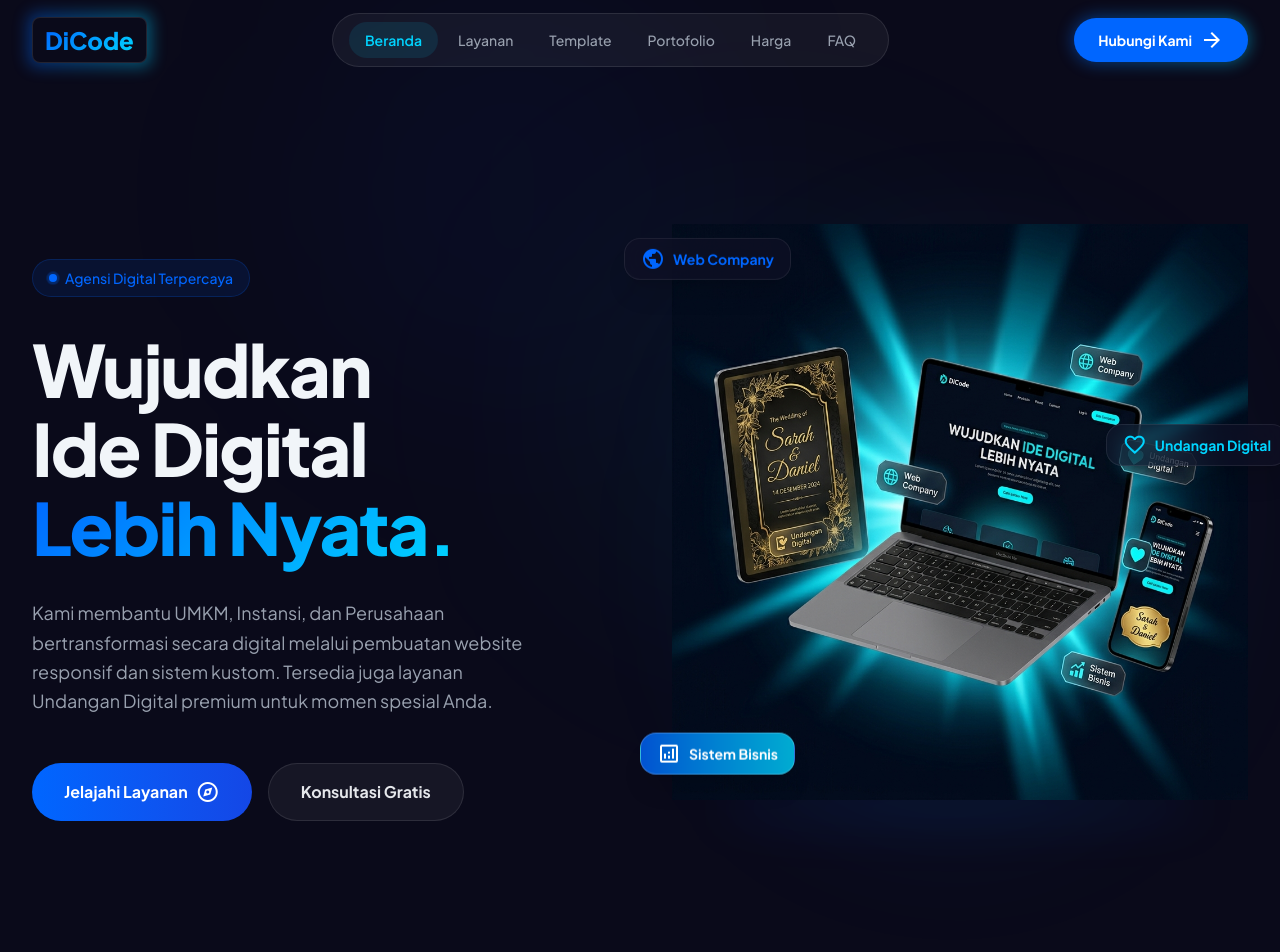
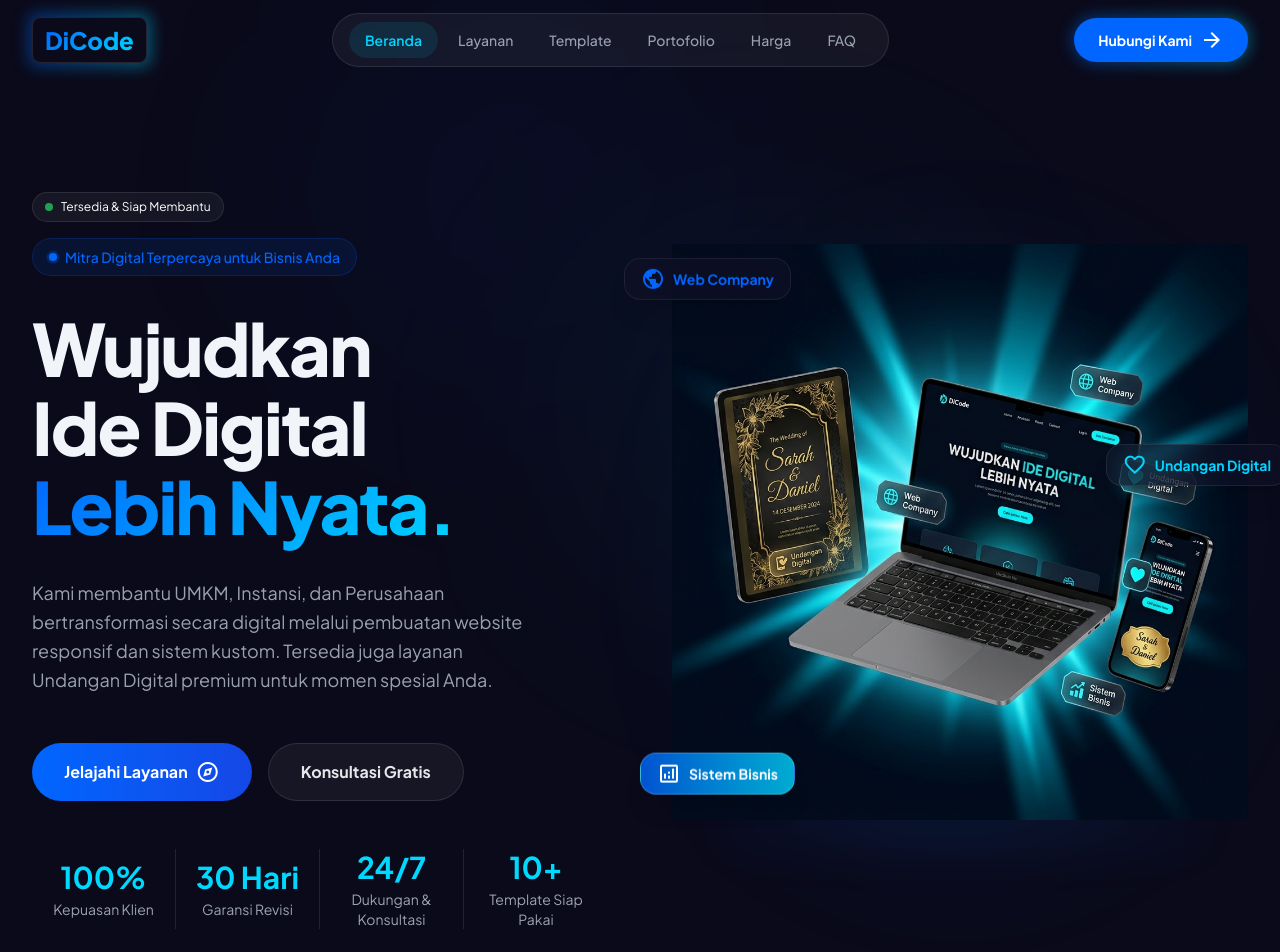
Before and after one commit to dmakapeli-prog/dtech-website, a Next.js app: page / in a window 1280 px wide. Shown: the top 952 px of the page. Built offline with nearby package versions, Linux system fonts and the light colour scheme.

Commit message:
Step 1 - Upgrade hero section with badge and statistics

```diff
--- a/app/page.js
+++ b/app/page.js
@@ -16,12 +16,18 @@ export default function Home() {
           <div className="grid grid-cols-1 lg:grid-cols-2 gap-16 items-center">
             {/* Left Content */}
             <div className="space-y-8">
-              <div className="inline-flex items-center gap-2 px-4 py-2 rounded-full bg-primary/10 border border-primary/20 text-primary font-medium text-sm w-fit">
-                <span className="relative flex h-2 w-2">
-                  <span className="animate-ping-slow absolute inline-flex h-full w-full rounded-full bg-primary opacity-75"></span>
-                  <span className="relative inline-flex rounded-full h-2 w-2 bg-primary"></span>
-                </span>
-                Agensi Digital Terpercaya
+              <div className="flex flex-col items-start gap-4">
+                <div className="inline-flex items-center gap-2 px-3 py-1.5 rounded-full bg-white/5 border border-white/10 text-white text-xs w-fit">
+                  <span className="w-2 h-2 rounded-full bg-[#22c55e] animate-pulse"></span>
+                  Tersedia & Siap Membantu
+                </div>
+                <div className="inline-flex items-center gap-2 px-4 py-2 rounded-full bg-primary/10 border border-primary/20 text-primary font-medium text-sm w-fit">
+                  <span className="relative flex h-2 w-2">
+                    <span className="animate-ping-slow absolute inline-flex h-full w-full rounded-full bg-primary opacity-75"></span>
+                    <span className="relative inline-flex rounded-full h-2 w-2 bg-primary"></span>
+                  </span>
+                  Mitra Digital Terpercaya untuk Bisnis Anda
+                </div>
               </div>
 
               <h1 className="text-4xl md:text-5xl lg:text-7xl font-extrabold tracking-tight leading-[1.1]">
@@ -53,6 +59,26 @@ export default function Home() {
                 >
                   Konsultasi Gratis
                 </a>
+              </div>
+
+              {/* Statistics */}
+              <div className="grid grid-cols-2 lg:grid-cols-4 gap-y-8 pt-4">
+                <div className="flex flex-col items-center justify-center px-2 border-r border-white/10">
+                  <span className="text-2xl md:text-3xl font-bold text-[#00D9FF]">100%</span>
+                  <span className="text-sm text-[#9CA3AF] text-center mt-1">Kepuasan Klien</span>
+                </div>
+                <div className="flex flex-col items-center justify-center px-2 lg:border-r lg:border-white/10">
+                  <span className="text-2xl md:text-3xl font-bold text-[#00D9FF]">30 Hari</span>
+                  <span className="text-sm text-[#9CA3AF] text-center mt-1">Garansi Revisi</span>
+                </div>
+                <div className="flex flex-col items-center justify-center px-2 border-r border-white/10">
+                  <span className="text-2xl md:text-3xl font-bold text-[#00D9FF]">24/7</span>
+                  <span className="text-sm text-[#9CA3AF] text-center mt-1">Dukungan & Konsultasi</span>
+                </div>
+                <div className="flex flex-col items-center justify-center px-2">
+                  <span className="text-2xl md:text-3xl font-bold text-[#00D9FF]">10+</span>
+                  <span className="text-sm text-[#9CA3AF] text-center mt-1">Template Siap Pakai</span>
+                </div>
               </div>
             </div>
 
```
